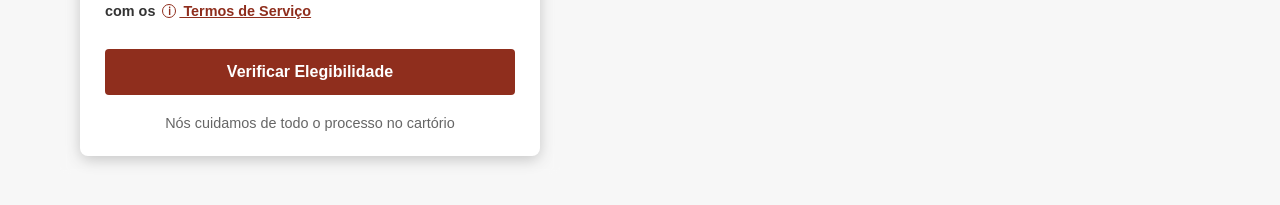
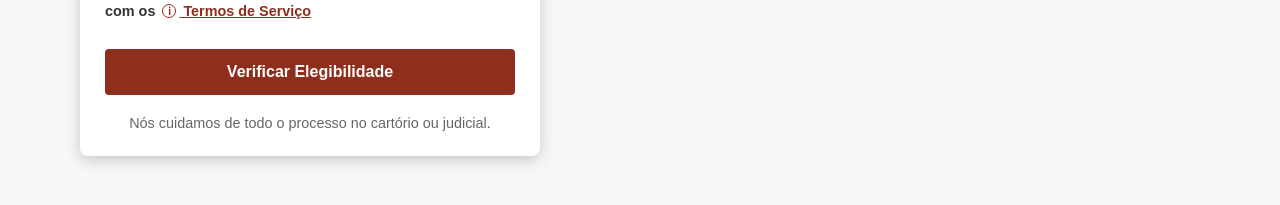
Before and after one commit to rodncb/lp-divorcioExpress, a React (Vite) app: page / in a window 1280 px wide. Shown: the part 1025-1230 px from the top of the page. Built offline with nearby package versions, Linux system fonts and the light colour scheme.

Commit message:
Atualiza frase na seção de credenciais do Instituto Brasileiro

```diff
--- a/src/App.jsx
+++ b/src/App.jsx
@@ -267,7 +267,8 @@ function App() {
                         </button>
 
                         <p className="form-note">
-                          Nós cuidamos de todo o processo no cartório
+                          Nós cuidamos de todo o processo no cartório ou
+                          judicial.
                         </p>
                       </form>
                     </div>
```
